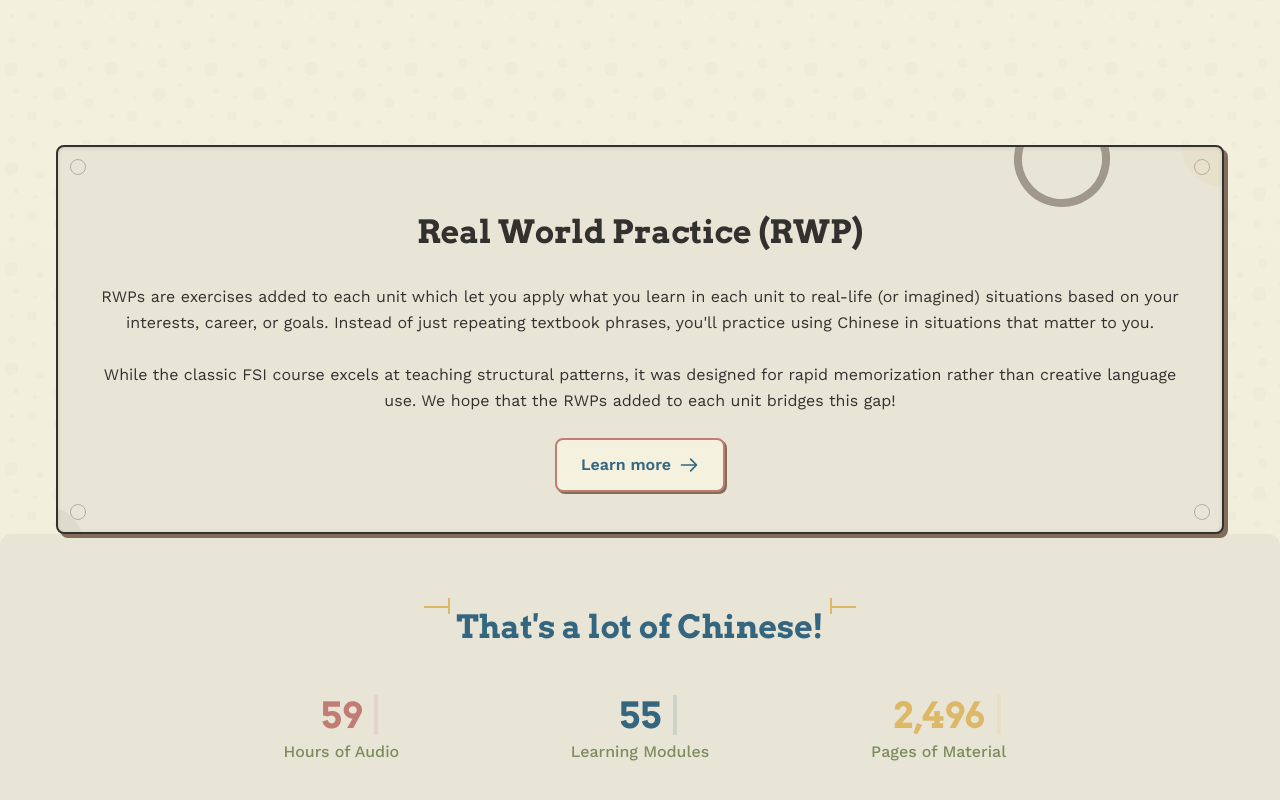
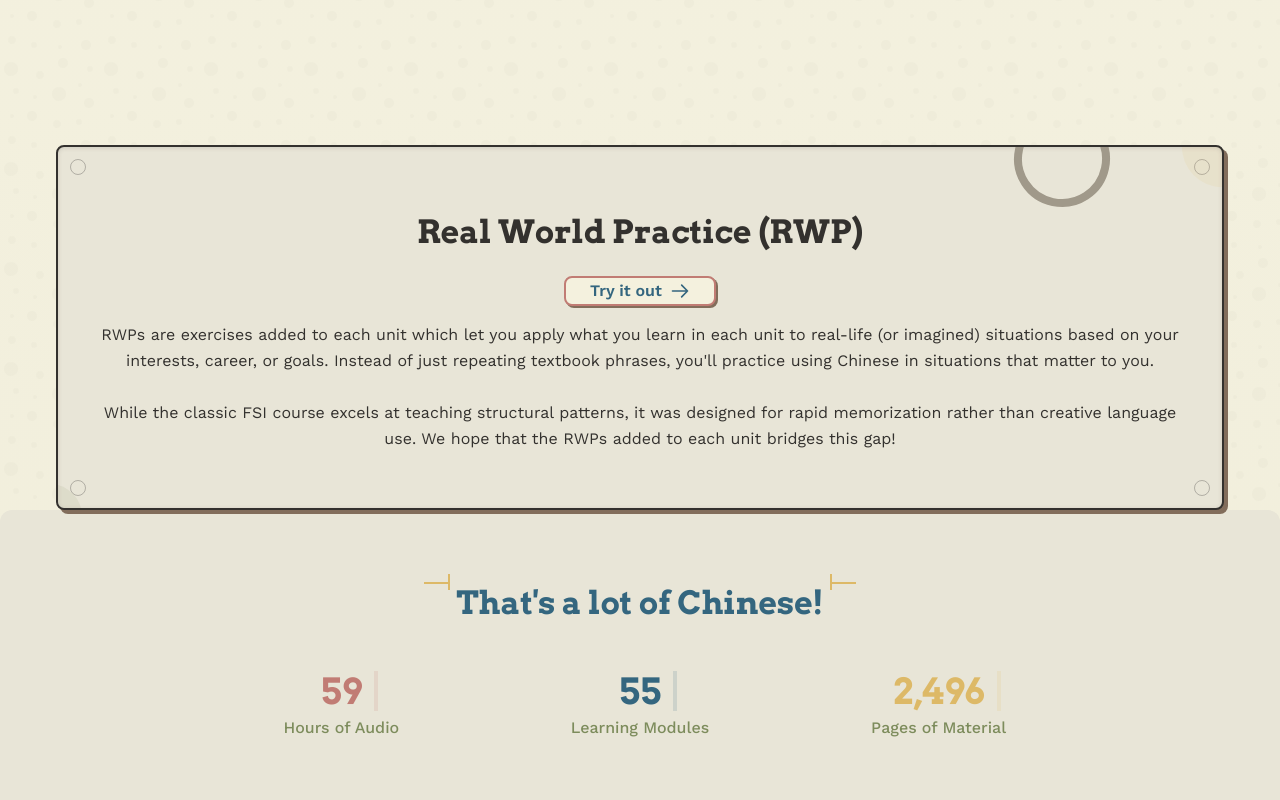
Before and after one commit to larrygrpolanco/standard-chinese-platform, a SvelteKit app: page / in a window 1280 px wide. Shown: the part 707-1507 px from the top of the page. Built offline with nearby package versions, Linux system fonts and the light colour scheme; no server answers.

Commit message:
Page changes

```diff
--- a/src/routes/+page.svelte
+++ b/src/routes/+page.svelte
@@ -159,24 +159,11 @@
 						Real World Practice (RWP)
 					</h2>
 
-					<p
-						class="mx-auto mb-6 p-2 font-['Work_Sans',sans-serif] text-base leading-relaxed text-[#33312E]"
-					>
-						RWPs are exercises added to each unit which let you apply what you learn in each unit to
-						real-life (or imagined) situations based on your interests, career, or goals. Instead of
-						just repeating textbook phrases, you'll practice using Chinese in situations that matter
-						to you.
-						<br /> <br />
-						While the classic FSI course excels at teaching structural patterns, it was designed for
-						rapid memorization rather than creative language use. We hope that the RWPs added to each
-						unit bridges this gap!
-					</p>
-
 					<a
 						href="/rwp"
-						class="group mb-2 inline-flex items-center rounded-lg border-2 border-[#C17C74] bg-[#F4F1DE] px-6 py-3 font-medium text-[#C17C74] shadow-[2px_2px_0_#826D5B] transition-all hover:translate-x-[1px] hover:translate-y-[1px] hover:bg-[#C17C74] hover:text-white hover:shadow-[1px_1px_0_#826D5B]"
+						class="group mb-2 inline-flex items-center rounded-lg border-2 border-[#C17C74] bg-[#F4F1DE] px-6 font-medium text-[#C17C74] shadow-[2px_2px_0_#826D5B] transition-all hover:translate-x-[1px] hover:translate-y-[1px] hover:bg-[#C17C74] hover:text-white hover:shadow-[1px_1px_0_#826D5B]"
 					>
-						<span class=" font-['Work_Sans',sans-serif] font-semibold">Learn more</span>
+						<span class=" font-['Work_Sans',sans-serif] font-semibold">Try it out</span>
 						<svg
 							class="ml-2 h-5 w-5 transition-transform group-hover:translate-x-1"
 							fill="none"
@@ -191,6 +178,19 @@
 							/>
 						</svg>
 					</a>
+
+					<p
+						class="mx-auto mb-6 p-2 font-['Work_Sans',sans-serif] text-base leading-relaxed text-[#33312E]"
+					>
+						RWPs are exercises added to each unit which let you apply what you learn in each unit to
+						real-life (or imagined) situations based on your interests, career, or goals. Instead of
+						just repeating textbook phrases, you'll practice using Chinese in situations that matter
+						to you.
+						<br /> <br />
+						While the classic FSI course excels at teaching structural patterns, it was designed for
+						rapid memorization rather than creative language use. We hope that the RWPs added to each
+						unit bridges this gap!
+					</p>
 				</div>
 
 				<!-- Tape visual elements -->
--- a/src/routes/login/+page.svelte
+++ b/src/routes/login/+page.svelte
@@ -19,7 +19,7 @@
 
 <div class="container mx-auto max-w-2xl px-4 py-12">
 	<h1 class="mb-8 text-center font-['Arvo',_serif] text-[2.5rem] font-bold text-[#33312E]">
-		Account Access
+		Account
 	</h1>
 	<Auth />
 </div>
--- a/src/routes/units/[id]/+page.svelte
+++ b/src/routes/units/[id]/+page.svelte
@@ -172,8 +172,10 @@
 						<a href="/rwp/{unitData.id}" class="rwp-button"> Real World Practice </a>
 					{:else}
 						<a href="/login?redirect=/units/{unitData.id}" class="signin-button">
-							Sign-in to Unlock Progress Tracking & RWPs
+							Sign-in to Unlock Progress Tracking
 						</a>
+
+						<a href="/rwp" class="rwp-button"> Try RWPs </a>
 					{/if}
 				</div>
 			</header>
```
